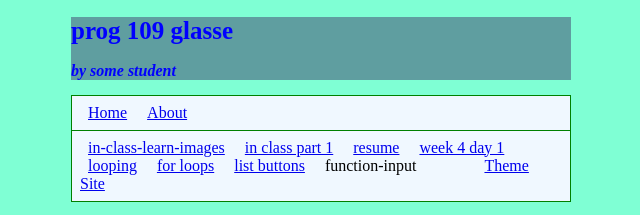
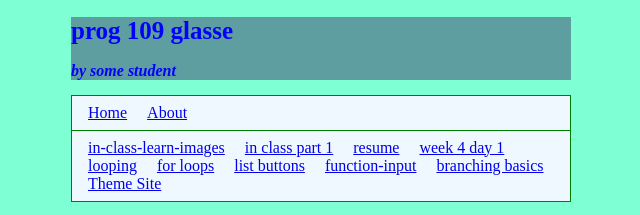
Before and after one commit to loganglasse/loganglasse.github.io, a plain HTML site: page index.html in a window 1280 px wide. Shown: the top 215 px of the page, without its empty margins (319-959 px from the left). Drawn offline with Linux system fonts and the light colour scheme.

Commit message:
Add files via upload

```diff
--- a/index.html
+++ b/index.html
@@ -28,7 +28,8 @@
         <li><a href="javascript-tests/looping-over-complex-types.html">looping</a></li>
         <li><a href="/for-loops/index.html">for loops</a></li>
         <li><a href="assignments/list-buttons.html">list buttons</a></li>
-        <li><a href="javascript-tests/function-inputs.html"></a>function-input</li>
+        <li><a href="javascript-tests/function-inputs.html">function-input</a></li>
+        <li><a href="javascript-tests/branchinh.html">branching basics</a></li>
         <li><a href="#block01"></a></li>
         <li><a href="#block02"></a></li>
         <li><a href="#block03"></a></li>
```
